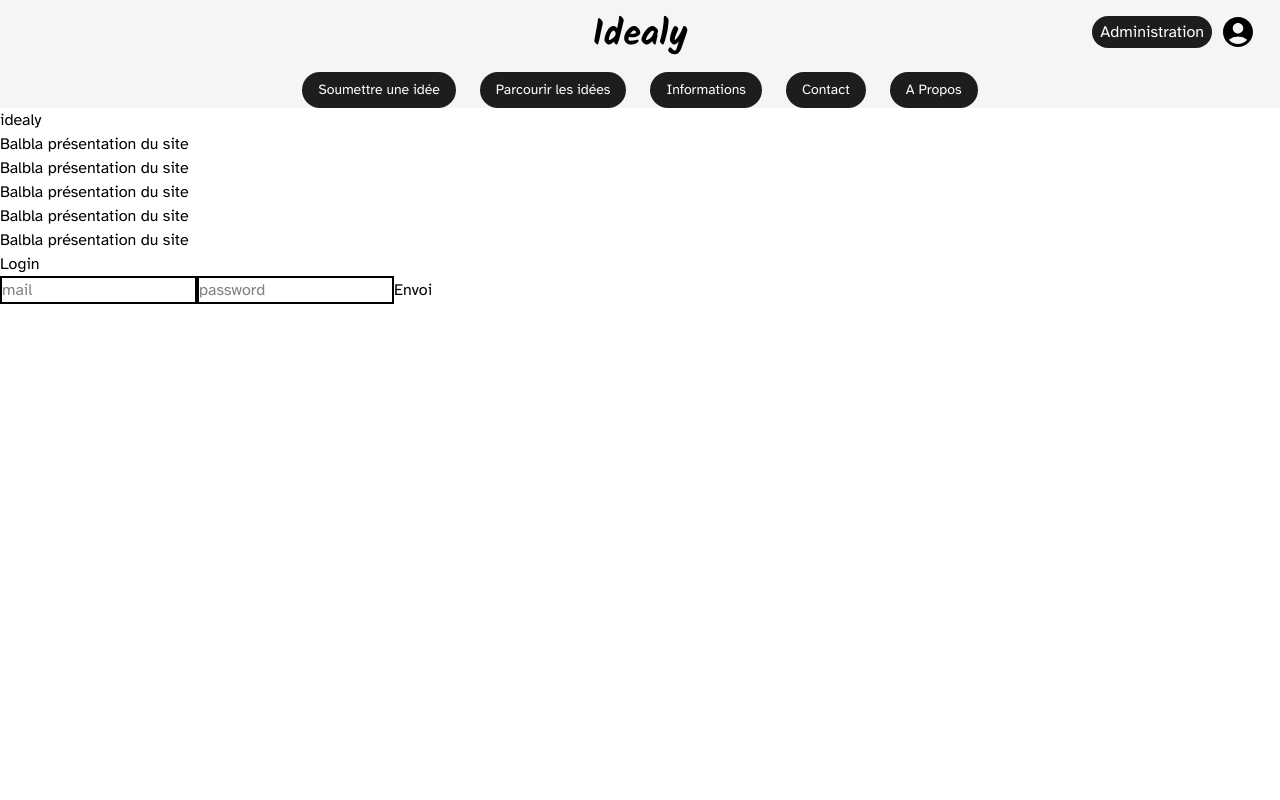
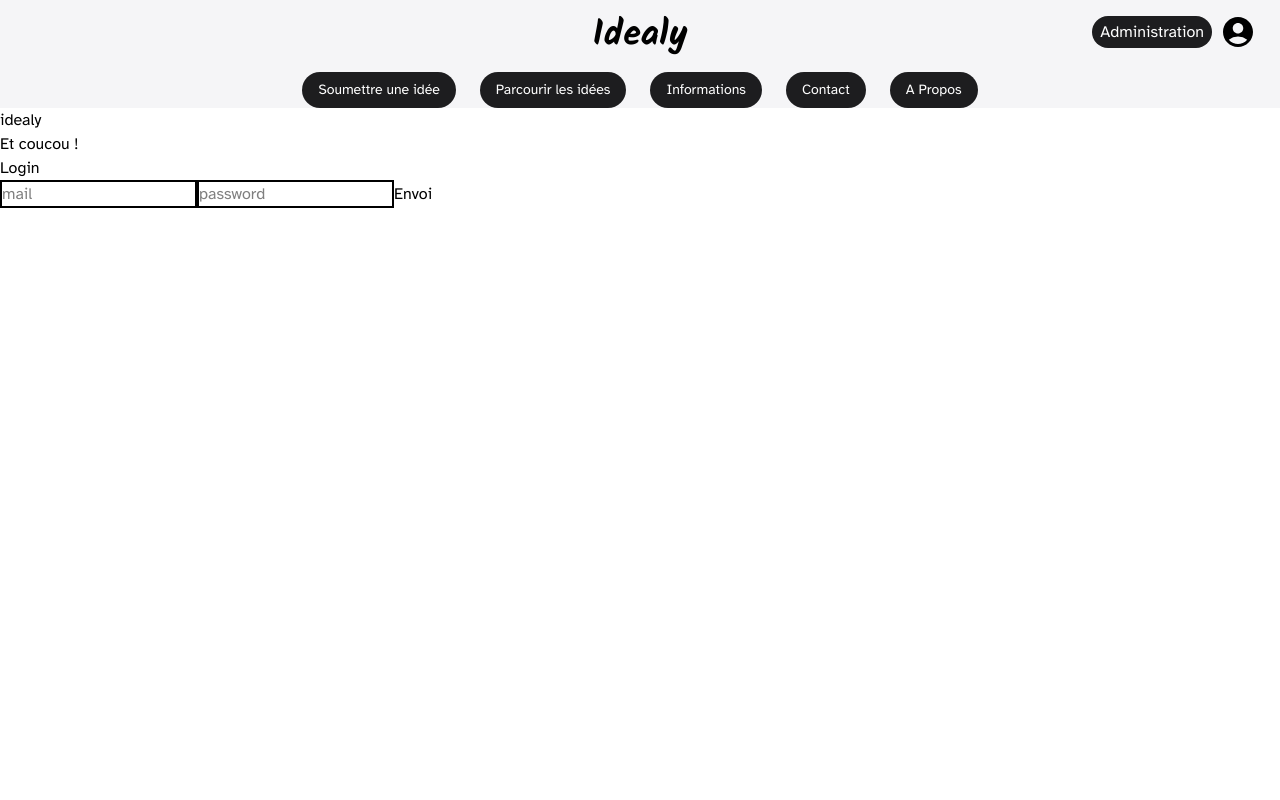
Before and after one commit to wildcodeschool-2025-03/js-p3-idealy, a React (Vite) app in the folder client/: page / in a window 1280 px wide. Shown: the top 800 px of the page. Built offline with nearby package versions, Linux system fonts and the light colour scheme.

Commit message:
Very basic working login

```diff
--- a/client/src/pages/Home.tsx
+++ b/client/src/pages/Home.tsx
@@ -1,17 +1,19 @@
 // client/src/pages/Home.tsx
 
 import { useState } from "react";
+import { useNavigate } from "react-router";
 import { useLogin } from "../context/AuthContext";
 
 function Home() {
   const [mail, setMail] = useState("");
   const [password, setPassword] = useState("");
   const { login } = useLogin();
+  const navigate = useNavigate();
 
   const handleLogin = async () => {
     try {
       await login(mail, password);
-      // Redirection ou affichage d'un message de succès ici si besoin
+      navigate("/parcourir");
     } catch (error) {
       // Gérer l'erreur (afficher un message à l'utilisateur par exemple)
     }
@@ -20,17 +22,12 @@ function Home() {
   return (
     <section className="min-h-lvh">
       {/*Intégrer ici la page "principal" et mettre le reste du return en modale par dessus*/}
-
       {/*Tout ce qu'il y a dessous est à mettre en modal*/}
 
       <h1>idealy</h1>
 
       <section>
-        <p>Balbla présentation du site</p>
-        <p>Balbla présentation du site</p>
-        <p>Balbla présentation du site</p>
-        <p>Balbla présentation du site</p>
-        <p>Balbla présentation du site</p>
+        <p>Et coucou !</p>
       </section>
 
       <section>
```
